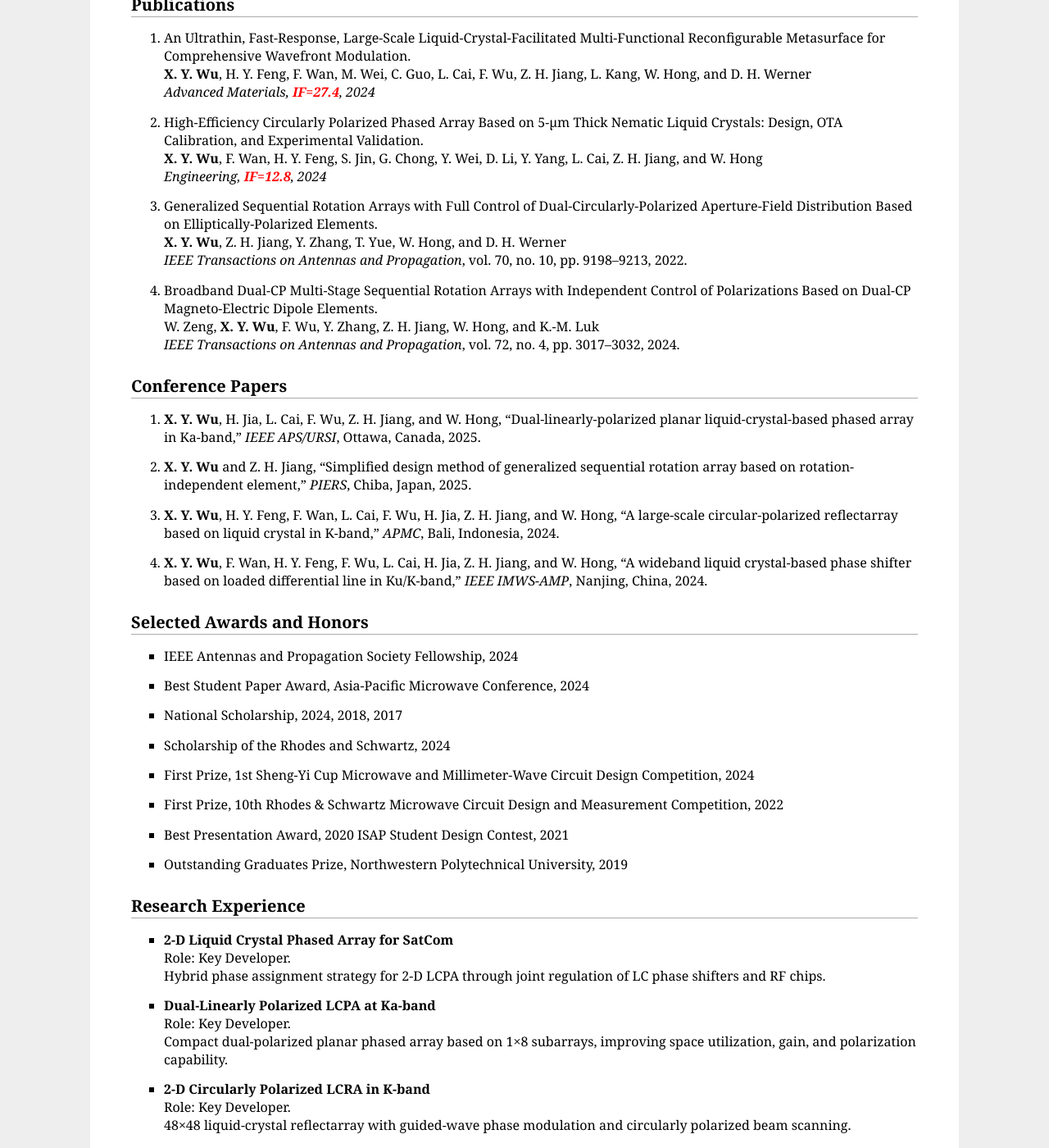
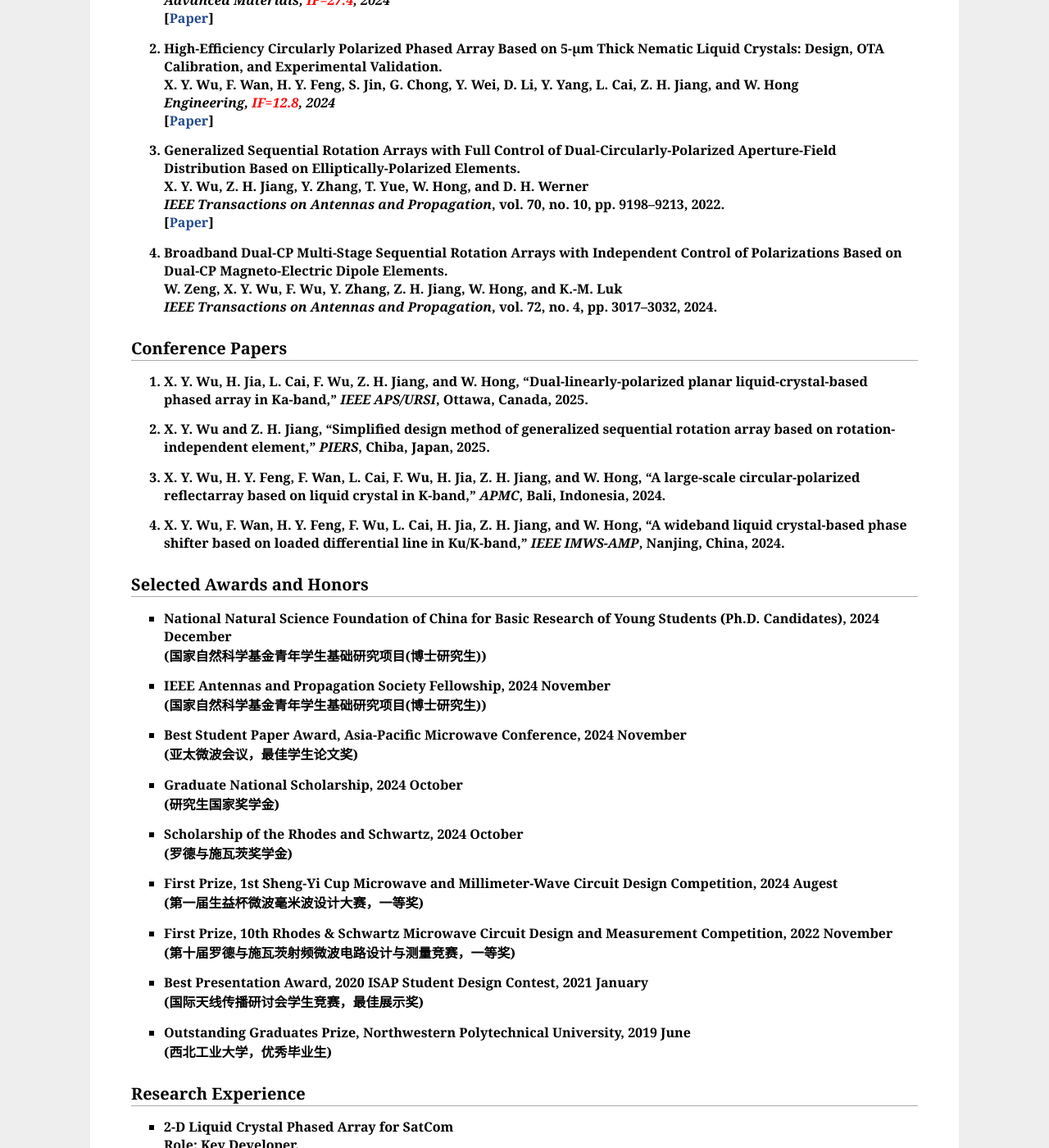
Before and after one commit to xinyuwu0415/xinyuwu0415.github.io, a Jekyll site: the page index.html, which Jekyll copies as it is, in a window 1280 px wide and 1400 px high, scrolled down 1041 px. Shown: the whole window at 82% size. Built offline with Jekyll 4.4.1, drawn with Linux system fonts in a browser that asks for light colours; some of the changed text lies outside the part shown.

Commit message:
Update index.html

```diff
--- a/index.html
+++ b/index.html
@@ -58,10 +54,13 @@
   <b>phased array antennas</b>, <b>reconfigurable antennas</b>, and <b>array synthesis theory</b>.
   He has published more than 10 peer-reviewed journal/conference papers, including papers in
   <i>Advanced Materials</i>, <i>Engineering</i>, and <i>IEEE Transactions on Antennas and Propagation</i>.
-  He was supported by the National Natural Science Foundation of China for Basic Research of Young Students (Ph.D. Candidates) (<a href="https://baike.baidu.com/item/%E5%9B%BD%E5%AE%B6%E8%87%AA%E7%84%B6%E7%A7%91%E5%AD%A6%E5%9F%BA%E9%87%91/9951549" target="_blank"><b>国家自然科学基金青年学生基础研究项目(博士研究生)</b></a>, 30wCNY). <br>
-  He was supported by the 2024 IEEE AP-S Fellowship. <br>
   He also serves as a reviewer for <i>IEEE Transactions on Antennas and Propagation</i> and
   <i>IEEE Antennas and Wireless Propagation Letters</i>.
+</p>
+
+<p>
+  He was supported by the National Natural Science Foundation of China for Basic Research of Young Students (Ph.D. Candidates) (<a href="https://baike.baidu.com/item/%E5%9B%BD%E5%AE%B6%E8%87%AA%E7%84%B6%E7%A7%91%E5%AD%A6%E5%9F%BA%E9%87%91/9951549" target="_blank"><b>国家自然科学基金青年学生基础研究项目(博士研究生)</b></a>, 30wCNY). <b>
+  He was supported by the 2024 IEEE AP-S Fellowship. <br>
 </p>
 
 <h2>News</h2>
@@ -73,24 +72,27 @@
   <li><b>[2024.06]</b> Published a paper in <i>Advanced Materials</i> on liquid-crystal-facilitated multifunctional reconfigurable metasurfaces.</li>
 </ul>
 
-<h2>Publications</h2>
+<h2>Journal Publications</h2>
 <ol>
   <li>
     An Ultrathin, Fast-Response, Large-Scale Liquid-Crystal-Facilitated Multi-Functional Reconfigurable Metasurface for Comprehensive Wavefront Modulation.<br>
     <b>X. Y. Wu</b>, H. Y. Feng, F. Wan, M. Wei, C. Guo, L. Cai, F. Wu, Z. H. Jiang, L. Kang, W. Hong, and D. H. Werner<br>
     <i>Advanced Materials, <b><font color="red">IF=27.4</font></b>, 2024</i><br>
+    [<a href="https://advanced.onlinelibrary.wiley.com/doi/full/10.1002/adma.202402170" target="_blank">Paper</a>]
   </li>
 
   <li>
     High-Efficiency Circularly Polarized Phased Array Based on 5-μm Thick Nematic Liquid Crystals: Design, OTA Calibration, and Experimental Validation.<br>
     <b>X. Y. Wu</b>, F. Wan, H. Y. Feng, S. Jin, G. Chong, Y. Wei, D. Li, Y. Yang, L. Cai, Z. H. Jiang, and W. Hong<br>
     <i>Engineering, <b><font color="red">IF=12.8</font></b>, 2024</i><br>
+    [<a href="https://www.sciencedirect.com/science/article/pii/S209580992300423X" target="_blank">Paper</a>]
   </li>
 
   <li>
     Generalized Sequential Rotation Arrays with Full Control of Dual-Circularly-Polarized Aperture-Field Distribution Based on Elliptically-Polarized Elements.<br>
     <b>X. Y. Wu</b>, Z. H. Jiang, Y. Zhang, T. Yue, W. Hong, and D. H. Werner<br>
     <i>IEEE Transactions on Antennas and Propagation</i>, vol. 70, no. 10, pp. 9198–9213, 2022.<br>
+    [<a href="https://ieeexplore.ieee.org/abstract/document/9785420" target="_blank">Paper</a>]
   </li>
 
   <li>
@@ -129,14 +131,24 @@
 
 <h2>Selected Awards and Honors</h2>
 <ul>
-  <li>IEEE Antennas and Propagation Society Fellowship, 2024</li>
-  <li>Best Student Paper Award, Asia-Pacific Microwave Conference, 2024</li>
-  <li>National Scholarship, 2024, 2018, 2017</li>
-  <li>Scholarship of the Rhodes and Schwartz, 2024</li>
-  <li>First Prize, 1st Sheng-Yi Cup Microwave and Millimeter-Wave Circuit Design Competition, 2024</li>
-  <li>First Prize, 10th Rhodes &amp; Schwartz Microwave Circuit Design and Measurement Competition, 2022</li>
-  <li>Best Presentation Award, 2020 ISAP Student Design Contest, 2021</li>
-  <li>Outstanding Graduates Prize, Northwestern Polytechnical University, 2019</li>
+  <li>National Natural Science Foundation of China for Basic Research of Young Students (Ph.D. Candidates), 2024 December <br>
+    (国家自然科学基金青年学生基础研究项目(博士研究生))</li>
+  <li>IEEE Antennas and Propagation Society Fellowship, 2024 November <br>
+    (国家自然科学基金青年学生基础研究项目(博士研究生))</li>
+  <li>Best Student Paper Award, Asia-Pacific Microwave Conference, 2024 November <br>
+    (亚太微波会议，最佳学生论文奖)</li>
+  <li>Graduate National Scholarship, 2024 October <br>
+    (研究生国家奖学金)</li>
+  <li>Scholarship of the Rhodes and Schwartz, 2024 October <br>
+    (罗德与施瓦茨奖学金)</li>
+  <li>First Prize, 1st Sheng-Yi Cup Microwave and Millimeter-Wave Circuit Design Competition, 2024 Augest <br>
+    (第一届生益杯微波毫米波设计大赛，一等奖)</li>
+  <li>First Prize, 10th Rhodes &amp; Schwartz Microwave Circuit Design and Measurement Competition, 2022 November <br>
+    (第十届罗德与施瓦茨射频微波电路设计与测量竞赛，一等奖)</li>
+  <li>Best Presentation Award, 2020 ISAP Student Design Contest, 2021 January <br>
+    (国际天线传播研讨会学生竞赛，最佳展示奖)</li>
+  <li>Outstanding Graduates Prize, Northwestern Polytechnical University, 2019 June <br>
+    (西北工业大学，优秀毕业生)</li>
 </ul>
 
 <h2>Research Experience</h2>
```
Also changed, not shown: other parts of index.html (+4 -14 lines).
